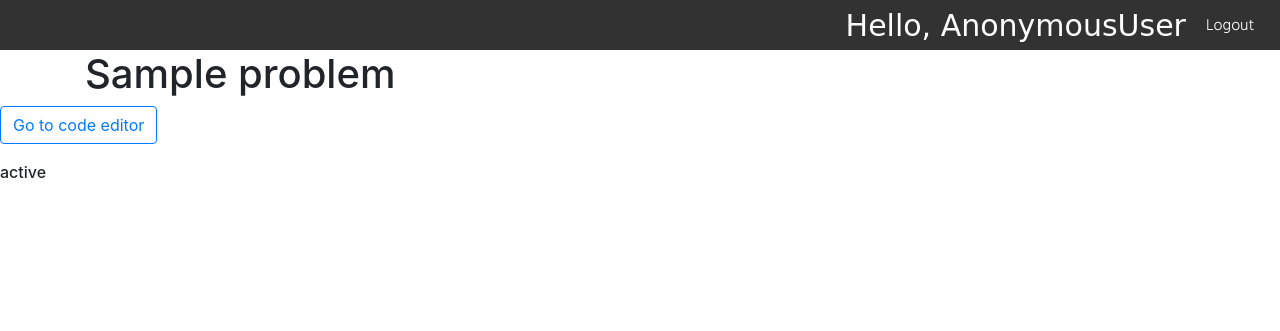
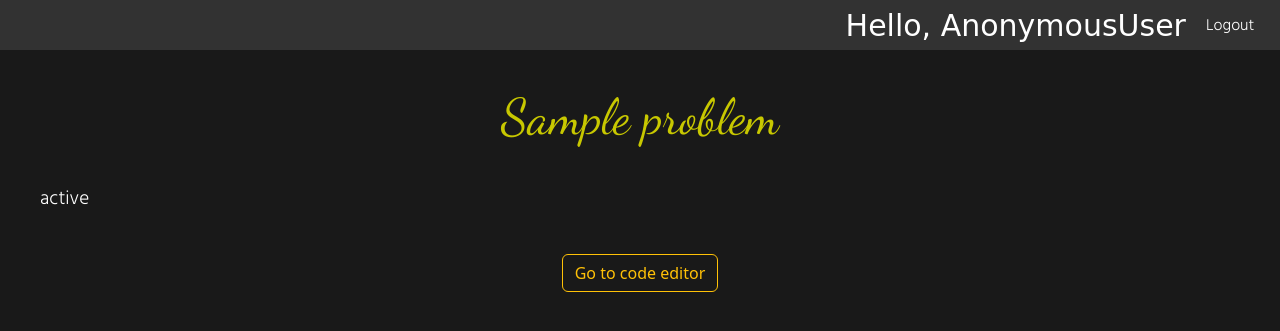
Before and after one commit to tejaslolage07/Online-Judge-Project, a Django app: template OnlineJudge/OJ/templates/OJ/problemDetails.html in a window 1280 px wide. Shown: the top 331 px of the page. Run offline with Django 3.2, Linux system fonts and the light colour scheme; the template is opened without the code that fills it: most values are stand-ins (such as "Sample title", 1, 10 or a date in 2020); some web fonts are replaced.

Commit message:
Designed the base of problem details page. Yet to design further.

```diff
--- /dev/null
+++ b/OnlineJudge/OJ/templates/OJ/css/css/problemDetails.css
@@ -0,0 +1,38 @@
+*{
+    margin: 0;
+    padding: 0;
+}
+.PD-body{
+    background-color: rgb(25, 25, 25);
+}
+.PD-problem-name-heading-green{
+    color: rgb(0, 175, 0);
+    font-style: normal;
+    text-align: center;
+    margin: 30px 0px;
+    font-size: 50px;
+}
+.PD-problem-name-heading-yellow{
+    color: rgb(200, 200, 0);
+    font-style: normal;
+    text-align: center;
+    margin: 30px 0px;
+    font-size: 50px;
+}
+.PD-problem-name-heading-red{
+    color: rgb(200, 0, 0);
+    font-style: normal;
+    text-align: center;
+    margin: 30px 0px;
+    font-size: 50px;
+}
+.PD-problem-statement{
+    color: white;
+    margin: 0px 40px;
+    font-size: larger;
+}
+.PD-button-parent{
+    display: flex;
+    justify-content: center;
+    margin: 40px 0px;
+}
--- a/OnlineJudge/OJ/templates/OJ/js/js/codeSubmission.js
+++ b/OnlineJudge/OJ/templates/OJ/js/js/codeSubmission.js
@@ -47,7 +47,6 @@ function theme(theme) {
 
 function size(selected_size) {
     document.getElementById("editor").style.fontSize = selected_size;
-    console.log("Size changed.")
 }
 
 // document.getElementById("")
--- /dev/null
+++ b/OnlineJudge/OJ/templates/OJ/js/js/problemDetails.js
@@ -0,0 +1,23 @@
+let btn = document.getElementById("btn");
+let problem_name = document.getElementById("problem-name");
+let problem_statement = document.getElementById("problem-statement");
+function setGreen() {
+    problem_name.className = "PD-problem-name-heading-green font-style-dancing-script";
+    btn.className = "btn btn-outline-success";
+}
+
+function setYellow() {
+    problem_name.className = "PD-problem-name-heading-yellow font-style-dancing-script";
+    btn.className = "btn btn-outline-warning";
+}
+
+function setRed() {
+    problem_name.className = "PD-problem-name-heading-red font-style-dancing-script";
+    btn.className = "btn btn-outline-danger";
+}
+
+
+let difficulty = parseInt(problem_name.getAttribute("target"));
+if (difficulty === 5) setRed();
+else if (3 <= difficulty < 5) setYellow();
+else setGreen();
--- a/OnlineJudge/OJ/templates/OJ/problemDetails.html
+++ b/OnlineJudge/OJ/templates/OJ/problemDetails.html
@@ -1,49 +1,30 @@
-<!doctype html>
+{% load static %}
+<!DOCTYPE html>
 <html lang="en">
-  <head>
+<head>
+    <meta charset="UTF-8">
+    <meta http-equiv="X-UA-Compatible" content="IE=edge">
+    <meta name="viewport" content="width=device-width, initial-scale=1.0">
     <title>{{ problem.problemName }}</title>
-    <!-- Required meta tags -->
-    <meta charset="utf-8">
-    <meta name="viewport" content="width=device-width, initial-scale=1,
-      shrink-to-fit=no">
+    <!-- <link rel="stylesheet" href="css/css/problemDetails.css"> -->
+    <!-- <link rel="stylesheet" href="css/css/utilities.css"> -->
+    <link rel="stylesheet" href="{% static 'css/utilities.css' %}">
+    <link rel="stylesheet" href="{% static 'css/problemDetails.css' %}">
 
-    <!-- Bootstrap CSS -->
-    <link rel="stylesheet"
-      href="https://cdn.jsdelivr.net/npm/bootstrap@4.5.3/dist/css/bootstrap.min.css"
-      integrity="sha384-TX8t27EcRE3e/ihU7zmQxVncDAy5uIKz4rEkgIXeMed4M0jlfIDPvg6uqKI2xXr2"
-      crossorigin="anonymous">
+    <link href="https://cdn.jsdelivr.net/npm/bootstrap@5.2.1/dist/css/bootstrap.min.css" rel="stylesheet" integrity="sha384-iYQeCzEYFbKjA/T2uDLTpkwGzCiq6soy8tYaI1GyVh/UjpbCx/TYkiZhlZB6+fzT" crossorigin="anonymous">
+</head>
+<body class="PD-body">
+    {% include './navbar.html' %}
+    <div id="problem-name" class="PD-problem-name-heading font-style-dancing-script" target={{ problem.problemDifficulty }}>{{ problem.problemName }}</div>
+        <div id="problem-statement" class="PD-problem-statement font-style-hind">{{ problem.problemStatement }}</div>
+    <div class="PD-button-parent">
+        <a role="button" type="button" id="btn" class="btn btn-outline-light" href="{% url 'Code' problem.id %}">Go to code editor</a>
+    </div>
 
-    <!-- <title>Hello, world!</title> -->
-  </head>
-  <body>
-    {% include './navbar.html' %}
-    <div class="container">
-      <h1>{{ problem.problemName }}</h1>
-    </div>
-    <a role="button" class="btn btn-outline-primary" href="{% url 'Code' problem.id %}">Go to code editor</a><br/>
-      <!-- <h5><a href="{% url 'Code' problem.id %}">Go to code editor</a></h5> -->
-      <h6><br/>{{ problem.problemStatement }}</h6>
-
-        <!-- <div class="progress">
-        <div class="progress-bar progress-bar-striped progress-bar-animated" role="progressbar" aria-valuenow="75" aria-valuemin="0" aria-valuemax="100" style="width: 75%"></div>
-      </div> -->
-        <!-- <h1>Hello, world!</h1> -->
-
-        <!-- Optional JavaScript; choose one of the two! -->
-
-        <!-- Option 1: jQuery and Bootstrap Bundle (includes Popper) -->
-        <script src="https://code.jquery.com/jquery-3.5.1.slim.min.js"
-          integrity="sha384-DfXdz2htPH0lsSSs5nCTpuj/zy4C+OGpamoFVy38MVBnE+IbbVYUew+OrCXaRkfj"
-          crossorigin="anonymous"></script>
-        <script
-          src="https://cdn.jsdelivr.net/npm/bootstrap@4.5.3/dist/js/bootstrap.bundle.min.js"
-          integrity="sha384-ho+j7jyWK8fNQe+A12Hb8AhRq26LrZ/JpcUGGOn+Y7RsweNrtN/tE3MoK7ZeZDyx"
-          crossorigin="anonymous"></script>
-
-        <!-- Option 2: jQuery, Popper.js, and Bootstrap JS
-    <script src="https://code.jquery.com/jquery-3.5.1.slim.min.js" integrity="sha384-DfXdz2htPH0lsSSs5nCTpuj/zy4C+OGpamoFVy38MVBnE+IbbVYUew+OrCXaRkfj" crossorigin="anonymous"></script>
-    <script src="https://cdn.jsdelivr.net/npm/popper.js@1.16.1/dist/umd/popper.min.js" integrity="sha384-9/reFTGAW83EW2RDu2S0VKaIzap3H66lZH81PoYlFhbGU+6BZp6G7niu735Sk7lN" crossorigin="anonymous"></script>
-    <script src="https://cdn.jsdelivr.net/npm/bootstrap@4.5.3/dist/js/bootstrap.min.js" integrity="sha384-w1Q4orYjBQndcko6MimVbzY0tgp4pWB4lZ7lr30WKz0vr/aWKhXdBNmNb5D92v7s" crossorigin="anonymous"></script>
-    -->
-      </body>
-    </html>
+    <!-- <script src="js/js/problemDetails.js" type="javascript"></script> -->
+    <script src="{% static 'js/problemDetails.js' %}"></script>
+    <script src="https://cdn.jsdelivr.net/npm/bootstrap@5.2.1/dist/js/bootstrap.bundle.min.js" integrity="sha384-u1OknCvxWvY5kfmNBILK2hRnQC3Pr17a+RTT6rIHI7NnikvbZlHgTPOOmMi466C8" crossorigin="anonymous"></script>
+  </body>
+</html>
+</body>
+</html>
```
